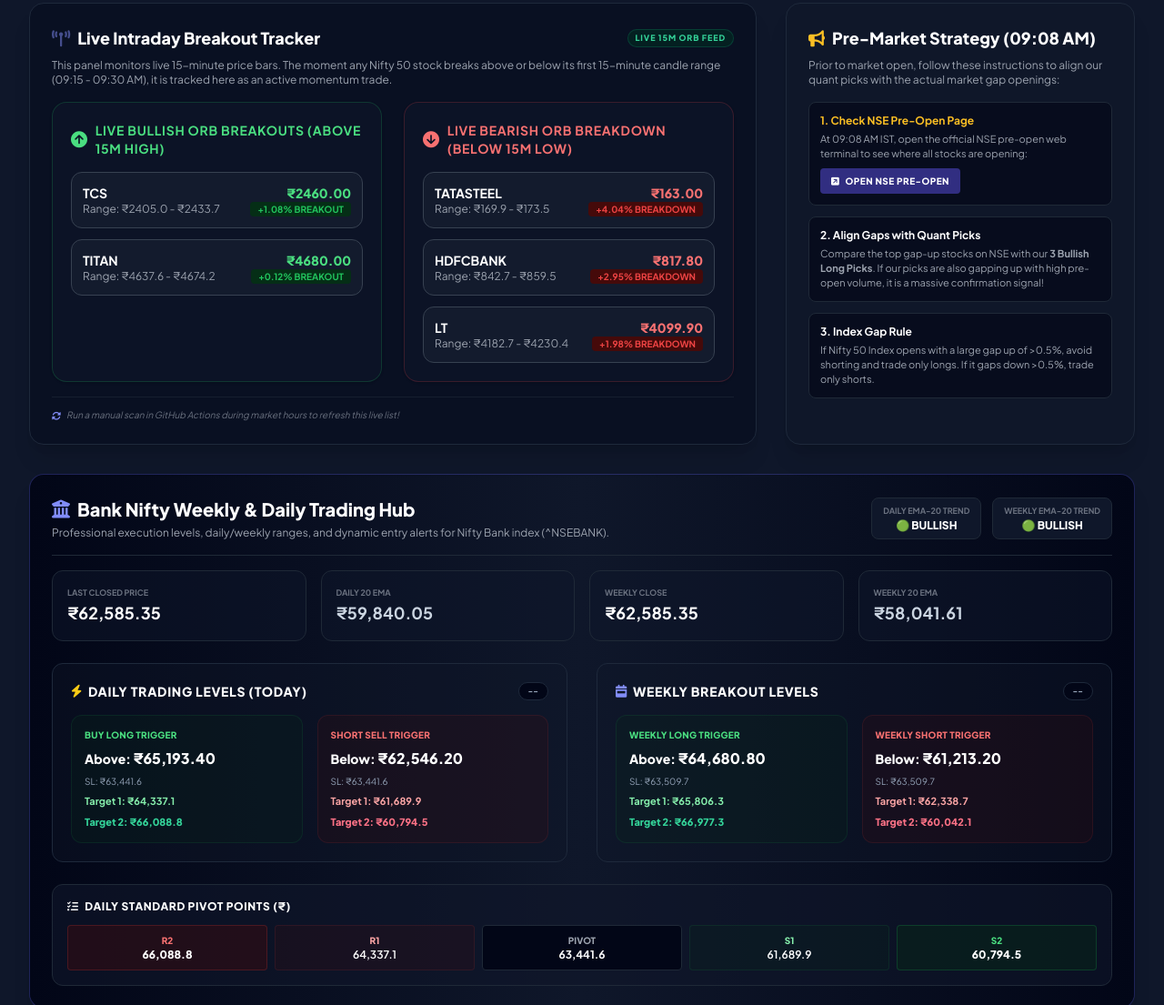
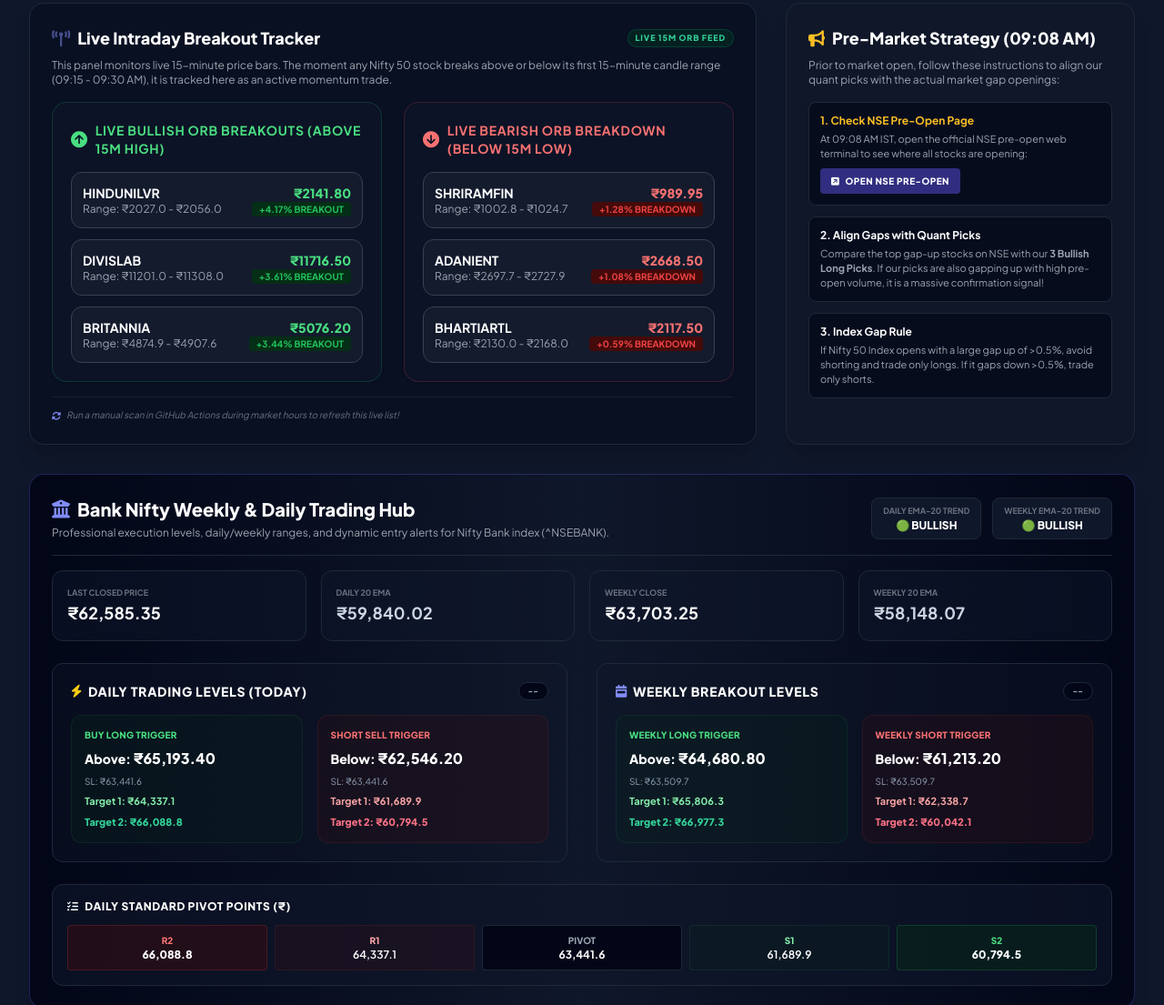
Before and after one commit to abhisim23/nifty-scanner, a plain HTML site: page index.html in a window 1280 px wide. Shown: the part 682-1787 px from the top of the page at 91% size. Drawn offline with nearby package versions, Linux system fonts and the light colour scheme; a script that the page names is missing.

Commit message:
Automated update: 2026-11-25 19:59:47 IST

```diff
--- a/index.html
+++ b/index.html
@@ -36,7 +36,7 @@
                     <span id="market-state" class="px-2 py-0.5 rounded text-[10px] font-black uppercase bg-red-950 text-red-400 border border-red-500/20">CLOSED</span>
                 </div>
                 <div class="bg-gray-800 border border-gray-700 rounded-lg px-4 py-2 text-xs">
-                    <span class="text-gray-400">Session:</span> <strong class="text-white">2026-11-24</strong>
+                    <span class="text-gray-400">Session:</span> <strong class="text-white">2026-11-25</strong>
                 </div>
             </div>
         </div>
@@ -172,23 +172,34 @@
 
                 <div class="bg-gray-800/40 p-3 rounded-xl border border-gray-700 flex justify-between items-center text-xs">
                     <div>
-                        <strong class="text-white text-sm block">TCS</strong>
-                        <span class="text-gray-400">Range: ₹2405.0 - ₹2433.7</span>
+                        <strong class="text-white text-sm block">HINDUNILVR</strong>
+                        <span class="text-gray-400">Range: ₹2027.0 - ₹2056.0</span>
                     </div>
                     <div class="text-right">
-                        <span class="text-green-400 font-black block text-sm">₹2460.00</span>
-                        <span class="text-green-500 font-bold bg-green-950 px-2 py-0.5 rounded text-[10px] uppercase">+1.08% Breakout</span>
+                        <span class="text-green-400 font-black block text-sm">₹2141.80</span>
+                        <span class="text-green-500 font-bold bg-green-950 px-2 py-0.5 rounded text-[10px] uppercase">+4.17% Breakout</span>
                     </div>
                 </div>
 
                 <div class="bg-gray-800/40 p-3 rounded-xl border border-gray-700 flex justify-between items-center text-xs">
                     <div>
-                        <strong class="text-white text-sm block">TITAN</strong>
-                        <span class="text-gray-400">Range: ₹4637.6 - ₹4674.2</span>
+                        <strong class="text-white text-sm block">DIVISLAB</strong>
+                        <span class="text-gray-400">Range: ₹11201.0 - ₹11308.0</span>
                     </div>
                     <div class="text-right">
-                        <span class="text-green-400 font-black block text-sm">₹4680.00</span>
-                        <span class="text-green-500 font-bold bg-green-950 px-2 py-0.5 rounded text-[10px] uppercase">+0.12% Breakout</span>
+                        <span class="text-green-400 font-black block text-sm">₹11716.50</span>
+                        <span class="text-green-500 font-bold bg-green-950 px-2 py-0.5 rounded text-[10px] uppercase">+3.61% Breakout</span>
+                    </div>
+                </div>
+
+                <div class="bg-gray-800/40 p-3 rounded-xl border border-gray-700 flex justify-between items-center text-xs">
+                    <div>
+                        <strong class="text-white text-sm block">BRITANNIA</strong>
+                        <span class="text-gray-400">Range: ₹4874.9 - ₹4907.6</span>
+                    </div>
+                    <div class="text-right">
+                        <span class="text-green-400 font-black block text-sm">₹5076.20</span>
+                        <span class="text-green-500 font-bold bg-green-950 px-2 py-0.5 rounded text-[10px] uppercase">+3.44% Breakout</span>
                     </div>
                 </div>
                 </div></div>
@@ -200,34 +211,34 @@
 
                 <div class="bg-gray-800/40 p-3 rounded-xl border border-gray-700 flex justify-between items-center text-xs">
                     <div>
-                        <strong class="text-white text-sm block">TATASTEEL</strong>
-                        <span class="text-gray-400">Range: ₹169.9 - ₹173.5</span>
+                        <strong class="text-white text-sm block">SHRIRAMFIN</strong>
+                        <span class="text-gray-400">Range: ₹1002.8 - ₹1024.7</span>
                     </div>
                     <div class="text-right">
-                        <span class="text-red-400 font-black block text-sm">₹163.00</span>
-                        <span class="text-red-500 font-bold bg-red-950 px-2 py-0.5 rounded text-[10px] uppercase">+4.04% Breakdown</span>
+                        <span class="text-red-400 font-black block text-sm">₹989.95</span>
+                        <span class="text-red-500 font-bold bg-red-950 px-2 py-0.5 rounded text-[10px] uppercase">+1.28% Breakdown</span>
                     </div>
                 </div>
 
                 <div class="bg-gray-800/40 p-3 rounded-xl border border-gray-700 flex justify-between items-center text-xs">
                     <div>
-                        <strong class="text-white text-sm block">HDFCBANK</strong>
-                        <span class="text-gray-400">Range: ₹842.7 - ₹859.5</span>
+                        <strong class="text-white text-sm block">ADANIENT</strong>
+                        <span class="text-gray-400">Range: ₹2697.7 - ₹2727.9</span>
                     </div>
                     <div class="text-right">
-                        <span class="text-red-400 font-black block text-sm">₹817.80</span>
-                        <span class="text-red-500 font-bold bg-red-950 px-2 py-0.5 rounded text-[10px] uppercase">+2.95% Breakdown</span>
+                        <span class="text-red-400 font-black block text-sm">₹2668.50</span>
+                        <span class="text-red-500 font-bold bg-red-950 px-2 py-0.5 rounded text-[10px] uppercase">+1.08% Breakdown</span>
                     </div>
                 </div>
 
                 <div class="bg-gray-800/40 p-3 rounded-xl border border-gray-700 flex justify-between items-center text-xs">
                     <div>
-                        <strong class="text-white text-sm block">LT</strong>
-                        <span class="text-gray-400">Range: ₹4182.7 - ₹4230.4</span>
+                        <strong class="text-white text-sm block">BHARTIARTL</strong>
+                        <span class="text-gray-400">Range: ₹2130.0 - ₹2168.0</span>
                     </div>
                     <div class="text-right">
-                        <span class="text-red-400 font-black block text-sm">₹4099.90</span>
-                        <span class="text-red-500 font-bold bg-red-950 px-2 py-0.5 rounded text-[10px] uppercase">+1.98% Breakdown</span>
+                        <span class="text-red-400 font-black block text-sm">₹2117.50</span>
+                        <span class="text-red-500 font-bold bg-red-950 px-2 py-0.5 rounded text-[10px] uppercase">+0.59% Breakdown</span>
                     </div>
                 </div>
                 </div></div></div>
@@ -297,15 +308,15 @@
                 </div>
                 <div class="bg-slate-900/50 p-4 rounded-xl border border-gray-800 text-xs">
                     <span class="text-gray-500 uppercase block font-bold text-[9px]">Daily 20 EMA</span>
-                    <strong class="text-slate-300 text-lg">₹59,840.05</strong>
+                    <strong class="text-slate-300 text-lg">₹59,840.02</strong>
                 </div>
                 <div class="bg-slate-900/50 p-4 rounded-xl border border-gray-800 text-xs">
                     <span class="text-gray-500 uppercase block font-bold text-[9px]">Weekly Close</span>
-                    <strong class="text-white text-lg">₹62,585.35</strong>
+                    <strong class="text-white text-lg">₹63,703.25</strong>
                 </div>
                 <div class="bg-slate-900/50 p-4 rounded-xl border border-gray-800 text-xs">
                     <span class="text-gray-500 uppercase block font-bold text-[9px]">Weekly 20 EMA</span>
-                    <strong class="text-slate-300 text-lg">₹58,041.61</strong>
+                    <strong class="text-slate-300 text-lg">₹58,148.07</strong>
                 </div>
             </div>
 
@@ -774,7 +785,7 @@
                     </div>
                     <div>
                         <span class="text-gray-500 text-xs block uppercase">RSI (14)</span>
-                        <span class="font-bold text-lg text-white">57.3</span>
+                        <span class="font-bold text-lg text-white">57.2</span>
                     </div>
                 </div>
 
@@ -993,7 +1004,7 @@
                     </div>
                     <div>
                         <span class="text-gray-500 text-xs block uppercase">RSI (14)</span>
-                        <span class="font-bold text-lg text-white">42.9</span>
+                        <span class="font-bold text-lg text-white">43.0</span>
                     </div>
                 </div>
 
@@ -1095,7 +1106,7 @@
                     </div>
                     <div>
                         <span class="text-gray-500 text-xs block uppercase">RSI (14)</span>
-                        <span class="font-bold text-lg text-white">48.4</span>
+                        <span class="font-bold text-lg text-white">48.3</span>
                     </div>
                 </div>
 
@@ -1364,7 +1375,7 @@
             <td class="px-6 py-4 whitespace-nowrap text-sm font-bold text-white">HEROMOTOCO</td>
             <td class="px-6 py-4 whitespace-nowrap text-sm text-gray-400">AUTOMOBILE</td>
             <td class="px-6 py-4 whitespace-nowrap text-sm text-gray-300">₹5,535.00</td>
-            <td class="px-6 py-4 whitespace-nowrap text-sm text-gray-300">60.6</td>
+            <td class="px-6 py-4 whitespace-nowrap text-sm text-gray-300">60.7</td>
             <td class="px-6 py-4 whitespace-nowrap text-sm text-gray-300">1.14x</td>
             <td class="px-6 py-4 whitespace-nowrap text-sm text-gray-300">2.43%</td>
             <td class="px-6 py-4 whitespace-nowrap text-sm text-center">
@@ -1382,7 +1393,7 @@
             <td class="px-6 py-4 whitespace-nowrap text-sm font-bold text-white">TECHM</td>
             <td class="px-6 py-4 whitespace-nowrap text-sm text-gray-400">IT</td>
             <td class="px-6 py-4 whitespace-nowrap text-sm text-gray-300">₹1,777.50</td>
-            <td class="px-6 py-4 whitespace-nowrap text-sm text-gray-300">57.3</td>
+            <td class="px-6 py-4 whitespace-nowrap text-sm text-gray-300">57.2</td>
             <td class="px-6 py-4 whitespace-nowrap text-sm text-gray-300">1.35x</td>
             <td class="px-6 py-4 whitespace-nowrap text-sm text-gray-300">2.47%</td>
             <td class="px-6 py-4 whitespace-nowrap text-sm text-center">
@@ -1562,7 +1573,7 @@
             <td class="px-6 py-4 whitespace-nowrap text-sm font-bold text-white">SHRIRAMFIN</td>
             <td class="px-6 py-4 whitespace-nowrap text-sm text-gray-400">BANKING/FIN</td>
             <td class="px-6 py-4 whitespace-nowrap text-sm text-gray-300">₹995.90</td>
-            <td class="px-6 py-4 whitespace-nowrap text-sm text-gray-300">61.0</td>
+            <td class="px-6 py-4 whitespace-nowrap text-sm text-gray-300">60.9</td>
             <td class="px-6 py-4 whitespace-nowrap text-sm text-gray-300">1.45x</td>
             <td class="px-6 py-4 whitespace-nowrap text-sm text-gray-300">3.06%</td>
             <td class="px-6 py-4 whitespace-nowrap text-sm text-center">
@@ -1670,7 +1681,7 @@
             <td class="px-6 py-4 whitespace-nowrap text-sm font-bold text-white">BHARTIARTL</td>
             <td class="px-6 py-4 whitespace-nowrap text-sm text-gray-400">OTHER</td>
             <td class="px-6 py-4 whitespace-nowrap text-sm text-gray-300">₹2,128.50</td>
-            <td class="px-6 py-4 whitespace-nowrap text-sm text-gray-300">65.0</td>
+            <td class="px-6 py-4 whitespace-nowrap text-sm text-gray-300">64.9</td>
             <td class="px-6 py-4 whitespace-nowrap text-sm text-gray-300">0.65x</td>
             <td class="px-6 py-4 whitespace-nowrap text-sm text-gray-300">2.17%</td>
             <td class="px-6 py-4 whitespace-nowrap text-sm text-center">
@@ -1688,7 +1699,7 @@
             <td class="px-6 py-4 whitespace-nowrap text-sm font-bold text-white">HDFCLIFE</td>
             <td class="px-6 py-4 whitespace-nowrap text-sm text-gray-400">BANKING/FIN</td>
             <td class="px-6 py-4 whitespace-nowrap text-sm text-gray-300">₹574.95</td>
-            <td class="px-6 py-4 whitespace-nowrap text-sm text-gray-300">55.7</td>
+            <td class="px-6 py-4 whitespace-nowrap text-sm text-gray-300">55.8</td>
             <td class="px-6 py-4 whitespace-nowrap text-sm text-gray-300">0.76x</td>
             <td class="px-6 py-4 whitespace-nowrap text-sm text-gray-300">2.87%</td>
             <td class="px-6 py-4 whitespace-nowrap text-sm text-center">
@@ -1706,7 +1717,7 @@
             <td class="px-6 py-4 whitespace-nowrap text-sm font-bold text-white">HINDUNILVR</td>
             <td class="px-6 py-4 whitespace-nowrap text-sm text-gray-400">FMCG/CONSUMPTION</td>
             <td class="px-6 py-4 whitespace-nowrap text-sm text-gray-300">₹2,019.10</td>
-            <td class="px-6 py-4 whitespace-nowrap text-sm text-gray-300">60.9</td>
+            <td class="px-6 py-4 whitespace-nowrap text-sm text-gray-300">61.0</td>
             <td class="px-6 py-4 whitespace-nowrap text-sm text-gray-300">0.70x</td>
             <td class="px-6 py-4 whitespace-nowrap text-sm text-gray-300">2.10%</td>
             <td class="px-6 py-4 whitespace-nowrap text-sm text-center">
@@ -1760,7 +1771,7 @@
             <td class="px-6 py-4 whitespace-nowrap text-sm font-bold text-white">LT</td>
             <td class="px-6 py-4 whitespace-nowrap text-sm text-gray-400">OTHER</td>
             <td class="px-6 py-4 whitespace-nowrap text-sm text-gray-300">₹4,099.90</td>
-            <td class="px-6 py-4 whitespace-nowrap text-sm text-gray-300">59.1</td>
+            <td class="px-6 py-4 whitespace-nowrap text-sm text-gray-300">59.0</td>
             <td class="px-6 py-4 whitespace-nowrap text-sm text-gray-300">0.55x</td>
             <td class="px-6 py-4 whitespace-nowrap text-sm text-gray-300">2.03%</td>
             <td class="px-6 py-4 whitespace-nowrap text-sm text-center">
@@ -1940,7 +1951,7 @@
             <td class="px-6 py-4 whitespace-nowrap text-sm font-bold text-white">CIPLA</td>
             <td class="px-6 py-4 whitespace-nowrap text-sm text-gray-400">PHARMA</td>
             <td class="px-6 py-4 whitespace-nowrap text-sm text-gray-300">₹1,399.90</td>
-            <td class="px-6 py-4 whitespace-nowrap text-sm text-gray-300">54.7</td>
+            <td class="px-6 py-4 whitespace-nowrap text-sm text-gray-300">54.8</td>
             <td class="px-6 py-4 whitespace-nowrap text-sm text-gray-300">0.50x</td>
             <td class="px-6 py-4 whitespace-nowrap text-sm text-gray-300">1.72%</td>
             <td class="px-6 py-4 whitespace-nowrap text-sm text-center">
@@ -1976,7 +1987,7 @@
             <td class="px-6 py-4 whitespace-nowrap text-sm font-bold text-white">INFY</td>
             <td class="px-6 py-4 whitespace-nowrap text-sm text-gray-400">IT</td>
             <td class="px-6 py-4 whitespace-nowrap text-sm text-gray-300">₹1,103.40</td>
-            <td class="px-6 py-4 whitespace-nowrap text-sm text-gray-300">47.5</td>
+            <td class="px-6 py-4 whitespace-nowrap text-sm text-gray-300">47.4</td>
             <td class="px-6 py-4 whitespace-nowrap text-sm text-gray-300">1.05x</td>
             <td class="px-6 py-4 whitespace-nowrap text-sm text-gray-300">2.75%</td>
             <td class="px-6 py-4 whitespace-nowrap text-sm text-center">
@@ -2030,7 +2041,7 @@
             <td class="px-6 py-4 whitespace-nowrap text-sm font-bold text-white">BPCL</td>
             <td class="px-6 py-4 whitespace-nowrap text-sm text-gray-400">ENERGY/INFRA</td>
             <td class="px-6 py-4 whitespace-nowrap text-sm text-gray-300">₹305.35</td>
-            <td class="px-6 py-4 whitespace-nowrap text-sm text-gray-300">51.5</td>
+            <td class="px-6 py-4 whitespace-nowrap text-sm text-gray-300">51.4</td>
             <td class="px-6 py-4 whitespace-nowrap text-sm text-gray-300">0.69x</td>
             <td class="px-6 py-4 whitespace-nowrap text-sm text-gray-300">2.75%</td>
             <td class="px-6 py-4 whitespace-nowrap text-sm text-center">
@@ -2066,7 +2077,7 @@
             <td class="px-6 py-4 whitespace-nowrap text-sm font-bold text-white">ONGC</td>
             <td class="px-6 py-4 whitespace-nowrap text-sm text-gray-400">ENERGY/INFRA</td>
             <td class="px-6 py-4 whitespace-nowrap text-sm text-gray-300">₹222.85</td>
-            <td class="px-6 py-4 whitespace-nowrap text-sm text-gray-300">49.9</td>
+            <td class="px-6 py-4 whitespace-nowrap text-sm text-gray-300">50.0</td>
             <td class="px-6 py-4 whitespace-nowrap text-sm text-gray-300">0.93x</td>
             <td class="px-6 py-4 whitespace-nowrap text-sm text-gray-300">1.71%</td>
             <td class="px-6 py-4 whitespace-nowrap text-sm text-center">
@@ -2102,7 +2113,7 @@
             <td class="px-6 py-4 whitespace-nowrap text-sm font-bold text-white">HINDALCO</td>
             <td class="px-6 py-4 whitespace-nowrap text-sm text-gray-400">ENERGY/INFRA</td>
             <td class="px-6 py-4 whitespace-nowrap text-sm text-gray-300">₹900.45</td>
-            <td class="px-6 py-4 whitespace-nowrap text-sm text-gray-300">42.9</td>
+            <td class="px-6 py-4 whitespace-nowrap text-sm text-gray-300">43.0</td>
             <td class="px-6 py-4 whitespace-nowrap text-sm text-gray-300">1.64x</td>
             <td class="px-6 py-4 whitespace-nowrap text-sm text-gray-300">3.28%</td>
             <td class="px-6 py-4 whitespace-nowrap text-sm text-center">
@@ -2120,7 +2131,7 @@
             <td class="px-6 py-4 whitespace-nowrap text-sm font-bold text-white">ADANIENT</td>
             <td class="px-6 py-4 whitespace-nowrap text-sm text-gray-400">ENERGY/INFRA</td>
             <td class="px-6 py-4 whitespace-nowrap text-sm text-gray-300">₹2,677.90</td>
-            <td class="px-6 py-4 whitespace-nowrap text-sm text-gray-300">48.4</td>
+            <td class="px-6 py-4 whitespace-nowrap text-sm text-gray-300">48.3</td>
             <td class="px-6 py-4 whitespace-nowrap text-sm text-gray-300">1.00x</td>
             <td class="px-6 py-4 whitespace-nowrap text-sm text-gray-300">2.71%</td>
             <td class="px-6 py-4 whitespace-nowrap text-sm text-center">
@@ -2192,7 +2203,7 @@
             <td class="px-6 py-4 whitespace-nowrap text-sm font-bold text-white">COALINDIA</td>
             <td class="px-6 py-4 whitespace-nowrap text-sm text-gray-400">ENERGY/INFRA</td>
             <td class="px-6 py-4 whitespace-nowrap text-sm text-gray-300">₹382.00</td>
-            <td class="px-6 py-4 whitespace-nowrap text-sm text-gray-300">38.1</td>
+            <td class="px-6 py-4 whitespace-nowrap text-sm text-gray-300">38.2</td>
             <td class="px-6 py-4 whitespace-nowrap text-sm text-gray-300">0.83x</td>
             <td class="px-6 py-4 whitespace-nowrap text-sm text-gray-300">1.85%</td>
             <td class="px-6 py-4 whitespace-nowrap text-sm text-center">
```
